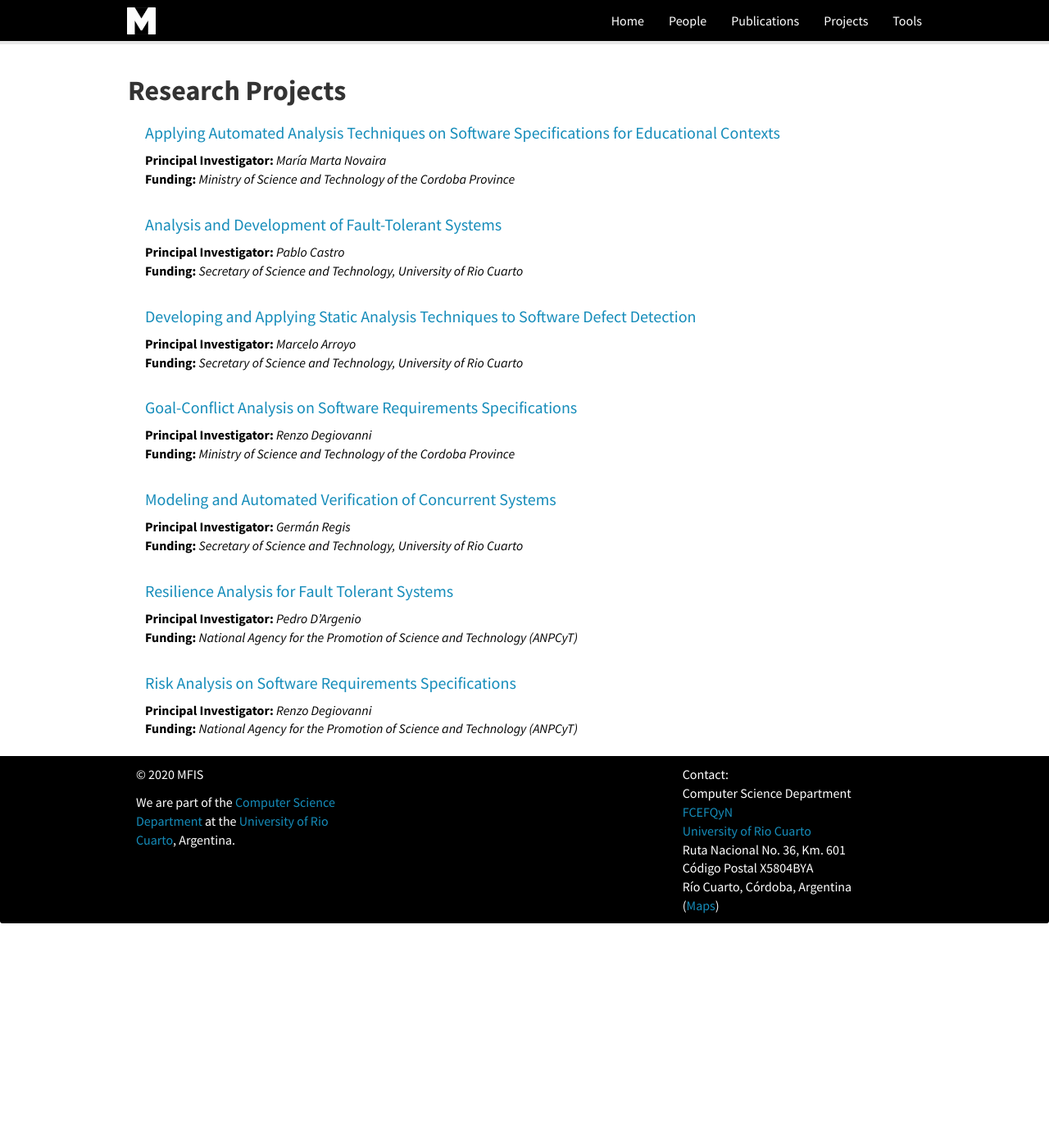
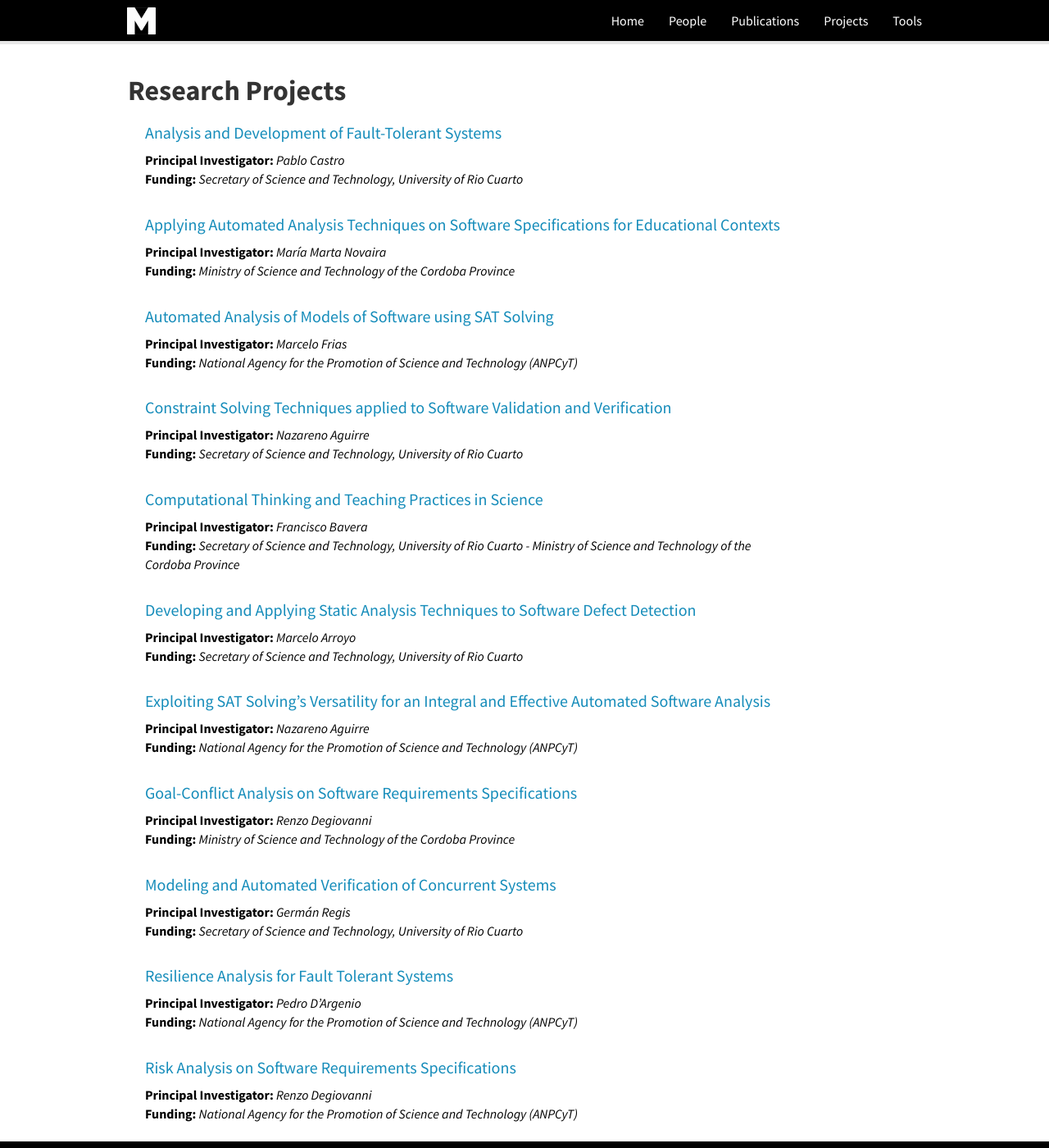
Before and after one commit to facumolina/mfis, a Jekyll site: the page built from _pages/projects.md, in a window 1280 px wide and 1400 px high. Shown: the whole window at 82% size. Built offline with Jekyll 4.4.1, drawn with Linux system fonts in a browser that asks for light colours; nearby versions of some CDN libraries.

Commit message:
Adding projects

```diff
--- a/_data/projects.yml
+++ b/_data/projects.yml
@@ -1,14 +1,30 @@
+- title: Analysis and Development of Fault-Tolerant Systems
+  investigator: Pablo Castro
+  funding: Secretary of Science and Technology, University of Rio Cuarto
+
 - title: Applying Automated Analysis Techniques on Software Specifications for Educational Contexts
   investigator: María Marta Novaira
   funding: Ministry of Science and Technology of the Cordoba Province
 
-- title: Analysis and Development of Fault-Tolerant Systems
-  investigator: Pablo Castro
+- title: Automated Analysis of Models of Software using SAT Solving
+  investigator: Marcelo Frias
+  funding: National Agency for the Promotion of Science and Technology (ANPCyT)
+
+- title: Constraint Solving Techniques applied to Software Validation and Verification
+  investigator: Nazareno Aguirre
   funding: Secretary of Science and Technology, University of Rio Cuarto
+
+- title: Computational Thinking and Teaching Practices in Science
+  investigator: Francisco Bavera
+  funding: Secretary of Science and Technology, University of Rio Cuarto - Ministry of Science and Technology of the Cordoba Province
 
 - title: Developing and Applying Static Analysis Techniques to Software Defect Detection
   investigator: Marcelo Arroyo
   funding: Secretary of Science and Technology, University of Rio Cuarto
+
+- title: Exploiting SAT Solving’s Versatility for an Integral and Effective Automated Software Analysis
+  investigator: Nazareno Aguirre
+  funding: National Agency for the Promotion of Science and Technology (ANPCyT)
 
 - title: Goal-Conflict Analysis on Software Requirements Specifications
   investigator: Renzo Degiovanni
```
